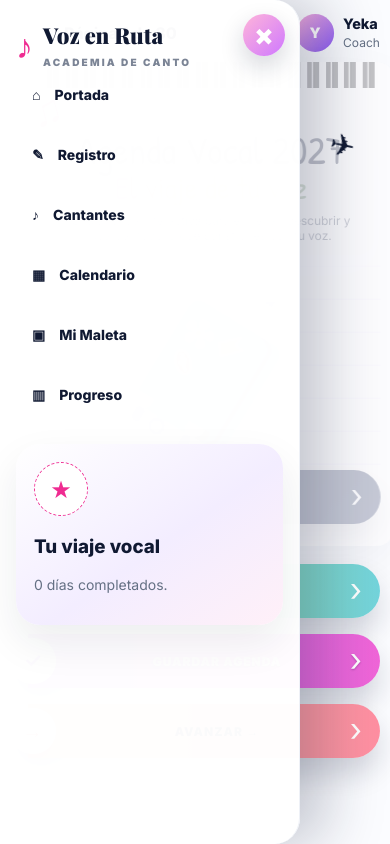
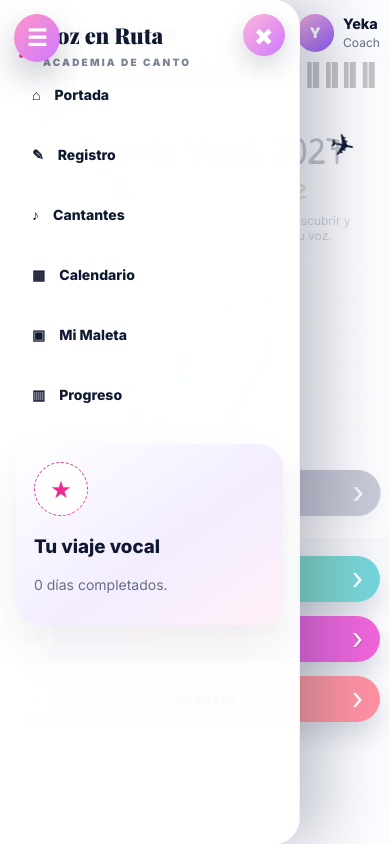
Before and after one commit to manu305ale-byte/agendayekacoachacademy, a Next.js app: page / in a window 390 px wide. Built offline with nearby package versions, Linux system fonts and the light colour scheme.

Commit message:
Activar version mobile optimizada v10

```diff
--- a/app/page.tsx
+++ b/app/page.tsx
@@ -3,7 +3,7 @@ export const dynamic = 'force-dynamic';
 export default function Home() {
   return (
     <iframe
-      src="/agenda-v9.html?v=9.0"
+      src="/agenda-v10.html?v=10.0"
       title="Agenda Yeka Coach Academy 2027"
       style={{ width: '100vw', height: '100vh', border: 0, display: 'block' }}
     />
```
